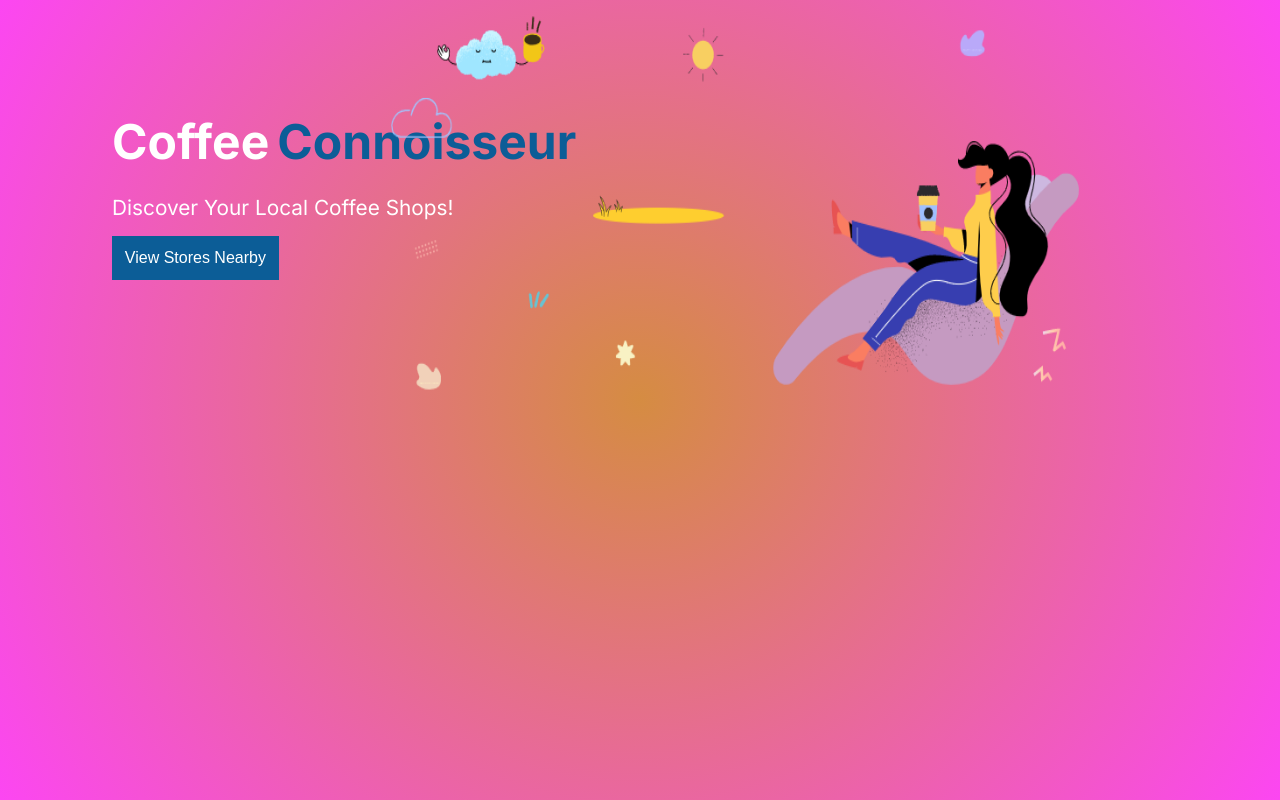
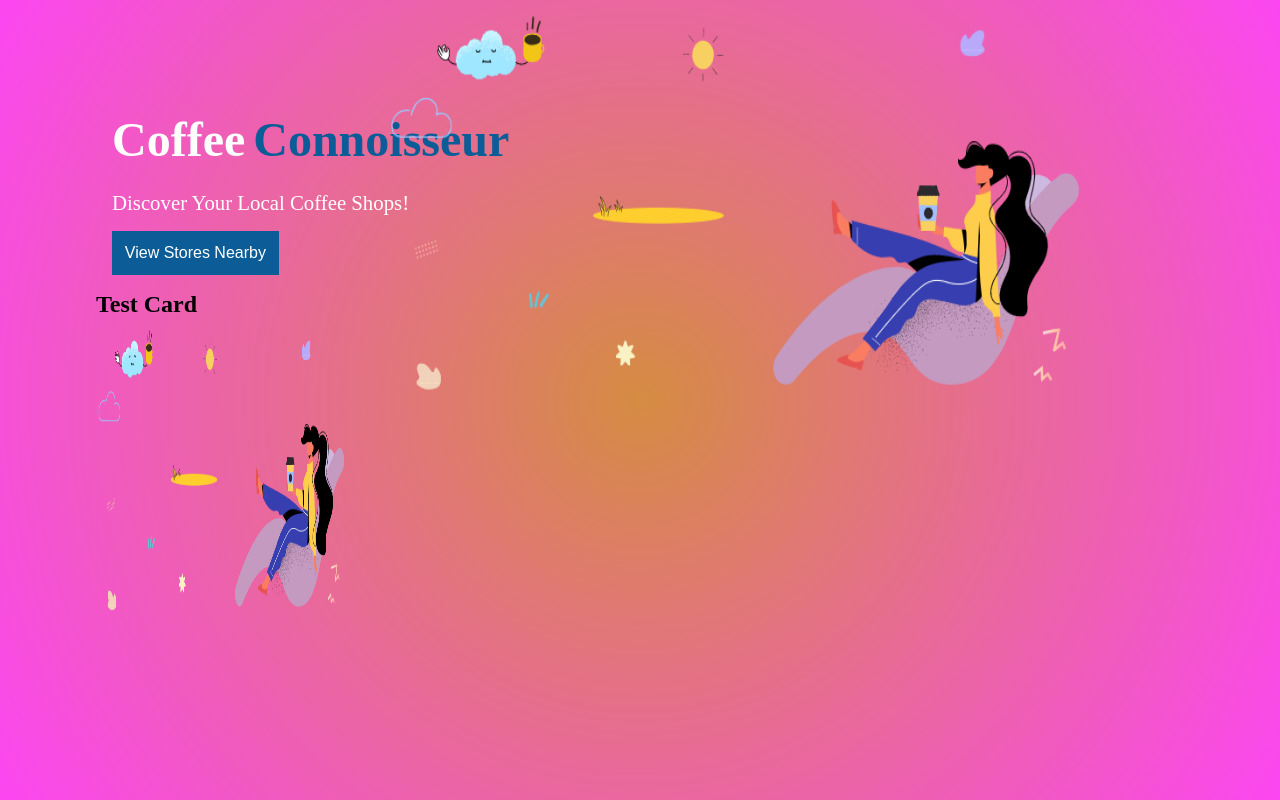
Before and after one commit to rupamswain1/nextjs-coffee-connoisseur, a Next.js app: page / in a window 1280 px wide. Built offline with nearby package versions, Linux system fonts and the light colour scheme.

Commit message:
card component added

```diff
--- /dev/null
+++ b/src/components/Card/Card.tsx
@@ -0,0 +1,23 @@
+import Image from 'next/image';
+import Link from 'next/link';
+import React, { FC } from 'react';
+
+interface ICardProps {
+  cardName: string;
+  imageUrl: string;
+  href: string;
+  alt: string;
+}
+
+const Card: React.FC<ICardProps> = ({ cardName, imageUrl, href, alt }) => {
+  return (
+    <Link href={href}>
+      <div>
+        <h2>{cardName}</h2>
+        <Image src={imageUrl} alt={alt} width={250} height={300} />
+      </div>
+    </Link>
+  );
+};
+
+export default Card;
--- a/src/pages/index.tsx
+++ b/src/pages/index.tsx
@@ -3,8 +3,7 @@ import Image from 'next/image';
 import { Inter } from 'next/font/google';
 import styles from '@/styles/Home.module.css';
 import Banner from '@/components/Banner/Banner';
-
-const inter = Inter({ subsets: ['latin'] });
+import Card from '@/components/Card/Card';
 
 export default function Home() {
   const handleButtonPress = () => {
@@ -18,7 +17,7 @@ export default function Home() {
         <meta name="viewport" content="width=device-width, initial-scale=1" />
         <link rel="icon" href="/favicon.ico" />
       </Head>
-      <main className={`${styles.main} ${inter.className}`}>
+      <main className={`${styles.main}`}>
         <Banner
           buttonText="View Stores Nearby"
           onButtonPress={handleButtonPress}
@@ -31,6 +30,14 @@ export default function Home() {
             height={400}
           />
         </div>
+        <div>
+          <Card
+            cardName="Test Card"
+            imageUrl="/static/hero-image.png"
+            alt="hero image"
+            href="/coffee-store/test"
+          />
+        </div>
       </main>
     </>
   );
--- a/src/styles/Home.module.css
+++ b/src/styles/Home.module.css
@@ -1,5 +1,5 @@
 .main {
-  display: flex;
+  /* display: flex; */
   padding: 6rem;
   min-height: 100vh;
 }
```
Also changed, not shown: src/components/Card/card.module.css (added).
